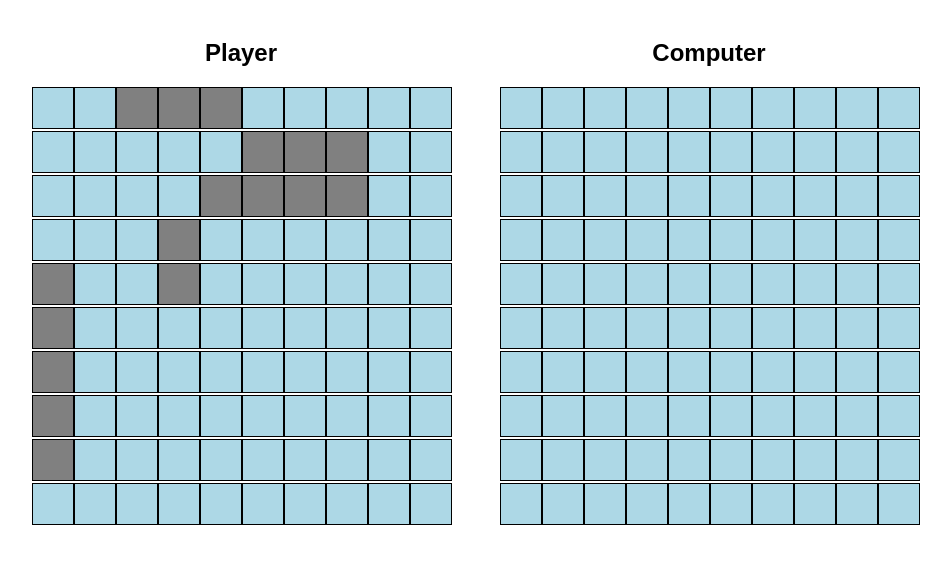
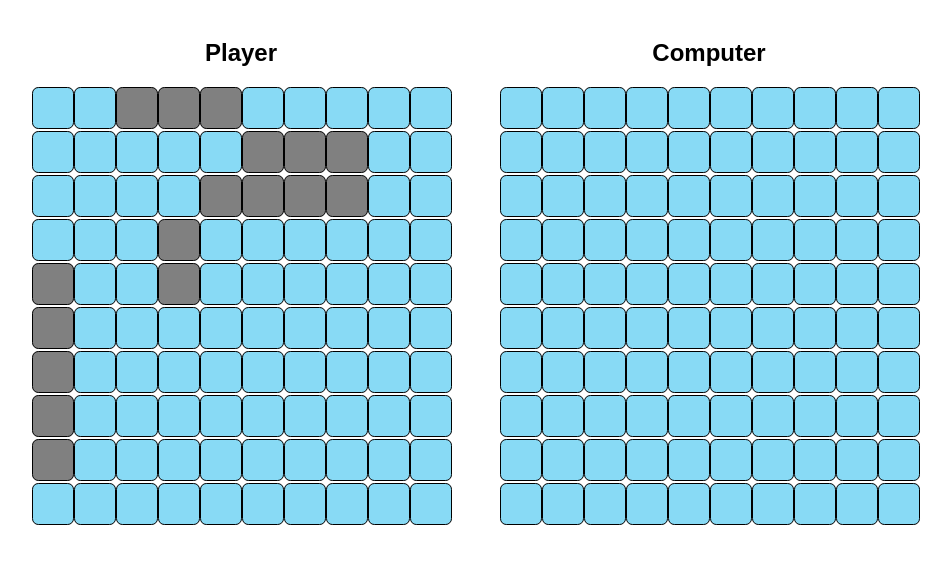
Before and after one commit to khushicomp/Battleship_game, a website with bundled scripts: page index.html in a window 1280 px wide. Shown: the part 61-624 px from the top of the page, without its empty margins (165-1116 px from the left). Built offline with nearby package versions, Linux system fonts and the light colour scheme.

Commit message:
Update cell background color in CSS for consistency

```diff
--- a/style.css
+++ b/style.css
@@ -19,7 +19,8 @@ body {
 .cell {
   width: 40px;
   height: 40px;
-  background-color: lightblue;
+  border-radius: 15%;
+  background-color: rgb(136, 218, 245);
   border: 1px solid black;
 }
 .ship {
```
